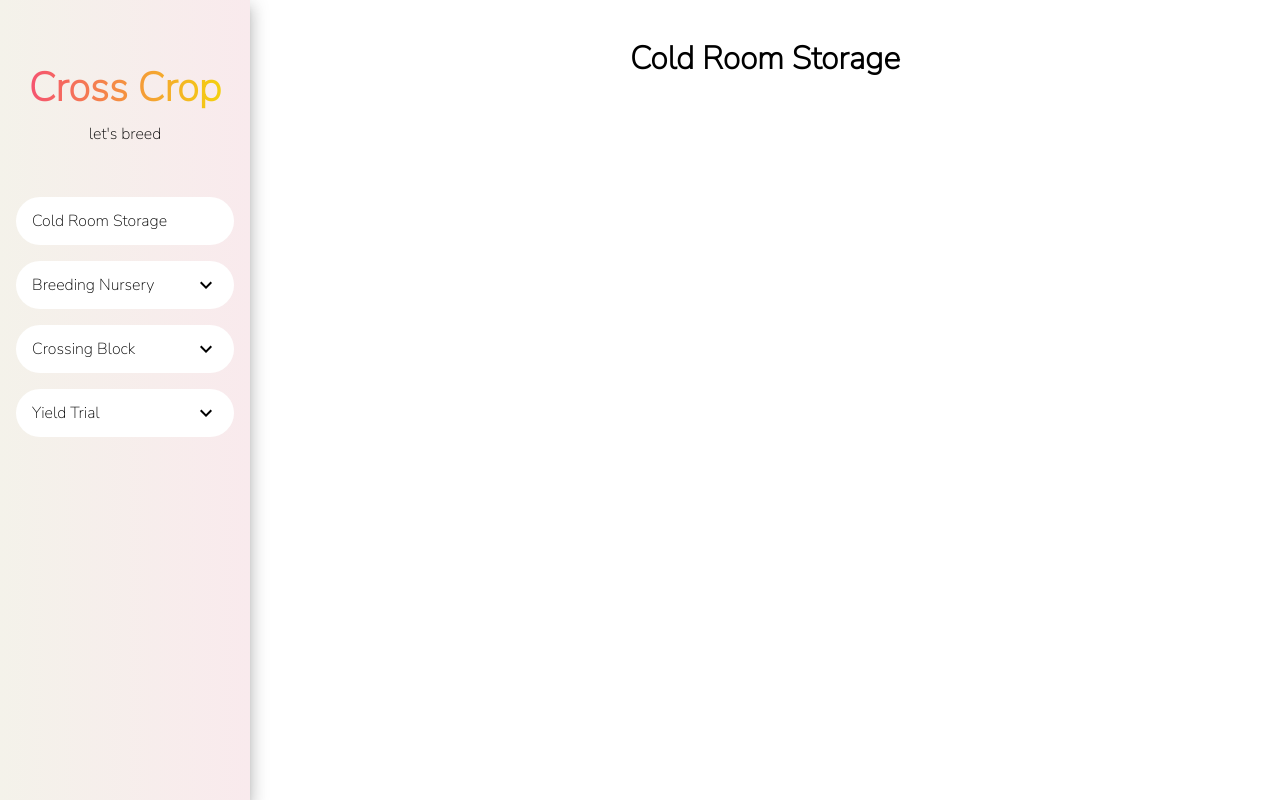
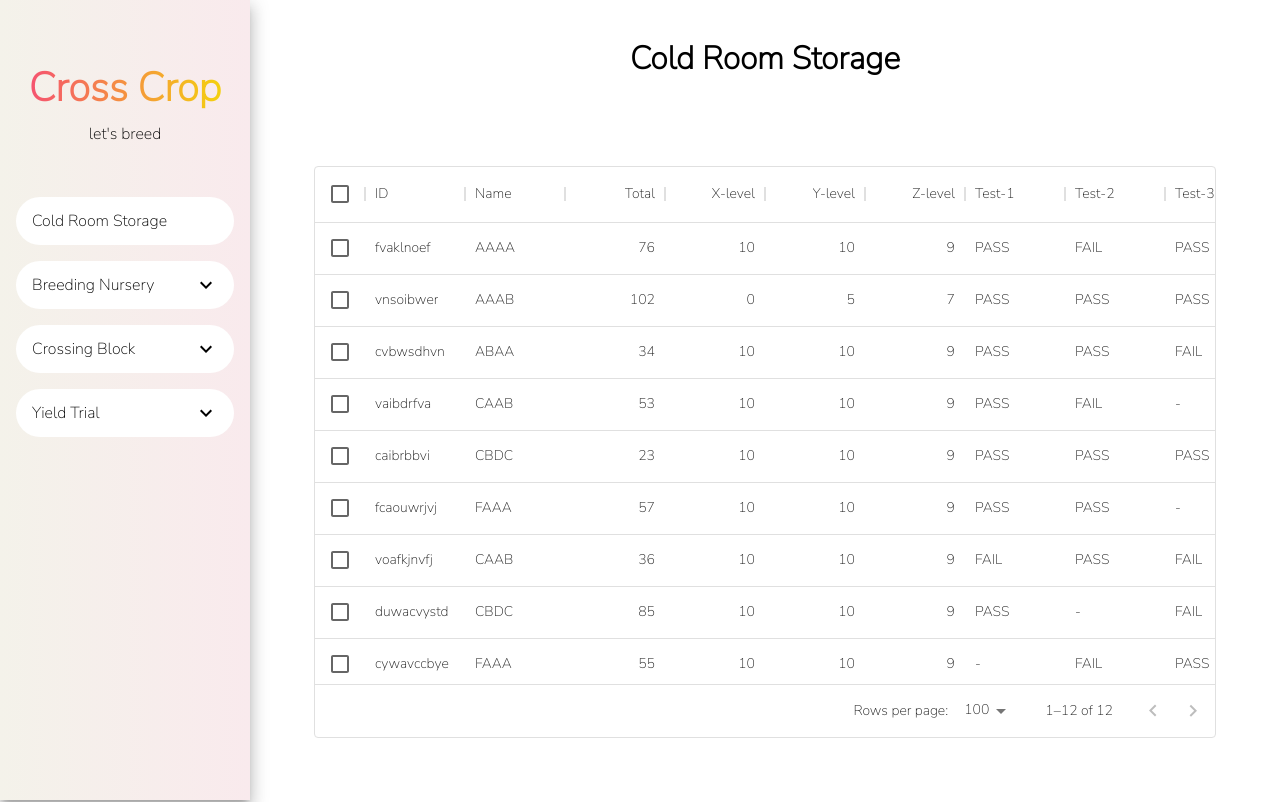
Before and after one commit to mmookptr/crosscrop-frontend, a React (Create React App) app: page /cold-room-storage in a window 1280 px wide. Built offline with nearby package versions, Linux system fonts and the light colour scheme.

Commit message:
add Datasheet component

```diff
--- /dev/null
+++ b/src/components/DatasheetLayout.js
@@ -0,0 +1,39 @@
+import React from 'react';
+import { DataGrid } from '@mui/x-data-grid';
+
+import { mockData } from '../mockData';
+
+import '../css/Datasheet.css'
+
+const columns = [
+  {field: "id", headerName: "ID"},
+  {field: "name", headerName: "Name"},
+  {field: "total", headerName: "Total", editable: true, type: 'number'},
+  {field: "xlevel", headerName: "X-level", editable: true, type: 'number'},
+  {field: "ylevel", headerName: "Y-level", editable: true, type: 'number'},
+  {field: "zlevel", headerName: "Z-level", editable: true, type: 'number'},
+  {field: "test1", headerName: "Test-1", editable: true},
+  {field: "test2", headerName: "Test-2", editable: true},
+  {field: "test3", headerName: "Test-3", editable: true},
+]
+
+const rows = mockData
+
+const getSelectedRowId = (ids) => {
+  console.log(ids)
+}
+
+export default function Datasheet() {
+  return (
+    <div className="Datasheet">
+      <DataGrid
+        rows={rows}
+        columns={columns}
+        // pageSize={10}
+        checkboxSelection
+        disableSelectionOnClick
+        onSelectionModelChange={item => {getSelectedRowId(item)}}
+      />
+    </div>
+  );
+}
--- /dev/null
+++ b/src/css/Datasheet.css
@@ -0,0 +1,7 @@
+.Datasheet {
+  display: flex;
+  height: 700px;
+  /* width: 50%; */
+  align-items: center;
+  padding: 64px;
+}
--- /dev/null
+++ b/src/mockData.js
@@ -0,0 +1,14 @@
+export const mockData = [
+  {id: "fvaklnoef", name: "AAAA", total: 76, xlevel: 10, ylevel: 10, zlevel: 9, test1: "PASS", test2: "FAIL", test3: "PASS"},
+  {id: "vnsoibwer", name: "AAAB", total: 102, xlevel: 0, ylevel: 5, zlevel: 7, test1: "PASS", test2: "PASS", test3: "PASS"},
+  {id: "cvbwsdhvn", name: "ABAA", total: 34, xlevel: 10, ylevel: 10, zlevel: 9, test1: "PASS", test2: "PASS", test3: "FAIL"},
+  {id: "vaibdrfva", name: "CAAB", total: 53, xlevel: 10, ylevel: 10, zlevel: 9, test1: "PASS", test2: "FAIL", test3: "-"},
+  {id: "caibrbbvi", name: "CBDC", total: 23, xlevel: 10, ylevel: 10, zlevel: 9, test1: "PASS", test2: "PASS", test3: "PASS"},
+  {id: "fcaouwrjvj", name: "FAAA", total: 57, xlevel: 10, ylevel: 10, zlevel: 9, test1: "PASS", test2: "PASS", test3: "-"},
+  {id: "voafkjnvfj", name: "CAAB", total: 36, xlevel: 10, ylevel: 10, zlevel: 9, test1: "FAIL", test2: "PASS", test3: "FAIL"},
+  {id: "duwacvystd", name: "CBDC", total: 85, xlevel: 10, ylevel: 10, zlevel: 9, test1: "PASS", test2: "-", test3: "FAIL"},
+  {id: "cywavccbye", name: "FAAA", total: 55, xlevel: 10, ylevel: 10, zlevel: 9, test1: "-", test2: "FAIL", test3: "PASS"},
+  {id: "bceiadfivu", name: "CAAB", total: 19, xlevel: 10, ylevel: 10, zlevel: 9, test1: "FAIL", test2: "PASS", test3: "PASS"},
+  {id: "cbeyjhdyyu", name: "CBDC", total: 28, xlevel: 10, ylevel: 10, zlevel: 9, test1: "-", test2: "PASS", test3: "PASS"},
+  {id: "uwebcisndf", name: "FAAA", total: 43, xlevel: 10, ylevel: 10, zlevel: 9, test1: "FAIL", test2: "-", test3: "-"},
+]
--- a/src/pages/ColdRoomStoragePage.js
+++ b/src/pages/ColdRoomStoragePage.js
@@ -1,11 +1,13 @@
 import React from "react";
 
 import PageLayout from "../components/Layout";
+import Datasheet from "../components/DatasheetLayout";
 
 const ColdRoomStoragePage = () => {
 	return (
 		<PageLayout>
 			<h1>Cold Room Storage</h1>
+			<Datasheet />
 		</PageLayout>
 	);
 };
```
